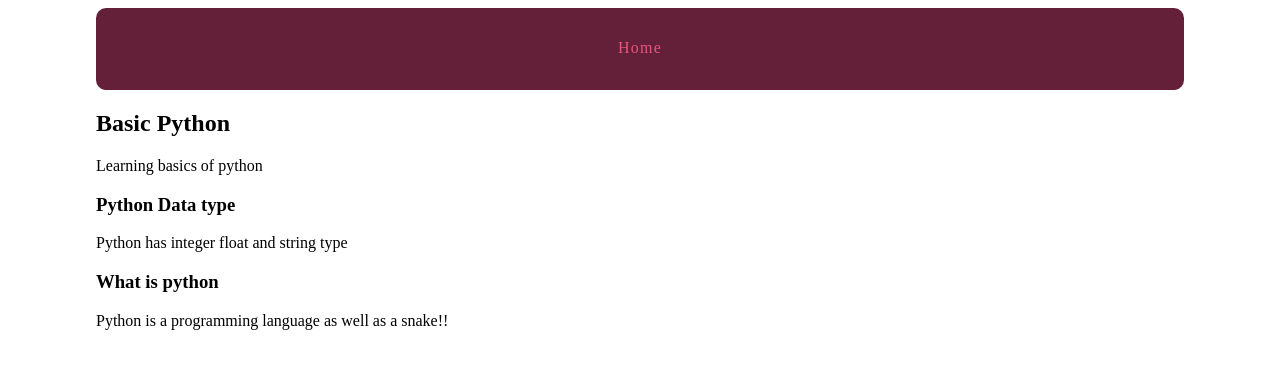
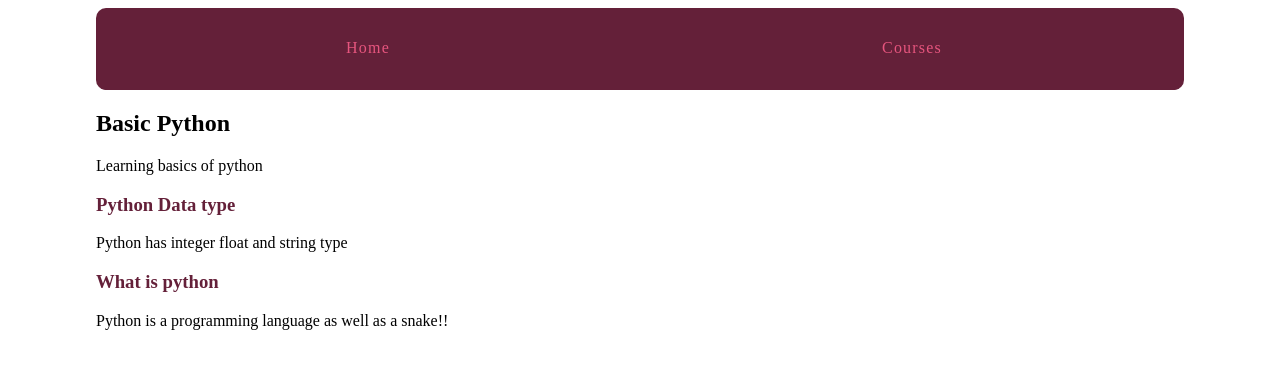
Before and after one commit to amit-sgwn/learning_site, a Django app: page /courses/1/ in a window 1280 px wide. Shown: the top 369 px of the page. Run offline with Django 3.2, Linux system fonts and the light colour scheme; data comes from the database, SQL or seed files in the repository.

Commit message:
Completed inter page communication

```diff
--- a/courses/templates/courses/course_detail.html
+++ b/courses/templates/courses/course_detail.html
@@ -9,7 +9,7 @@
 
     <section>
         {%  for step in course.step_set.all %}
-          <h3>{{ step.title }}</h3>
+          <h3><a href="{% url 'step' course_pk=step.course.pk step_pk=step.pk%}"> {{ step.title }}</a></h3>
           {{ step.description }}
          {% endfor %}
     </section>
--- a/courses/templates/courses/step_detail.html
+++ b/courses/templates/courses/step_detail.html
@@ -3,7 +3,7 @@
 {%  block title %}{{ step.title }}-{{ step.course.title }}{% endblock %}
 {%  block content %}
     <article>
-    <h2> {{ step.course.title }}</h2>
+    <h2><a href="{% url 'detail' pk=step.course.pk %}"> {{ step.course.title }}</a></h2>
     <h3>{{ step.course }}</h3>
     {{ step.content|linebreaks }}
     </article>
--- a/templates/layout.html
+++ b/templates/layout.html
@@ -10,6 +10,7 @@
     <div class="site-container">
         <nav>
            <a href="{% url 'hello_world' %}">Home</a>
+            <a href="{%  url 'list' %}">Courses</a>
         </nav>
     {% block content %}{% endblock %}
     </div>
```
